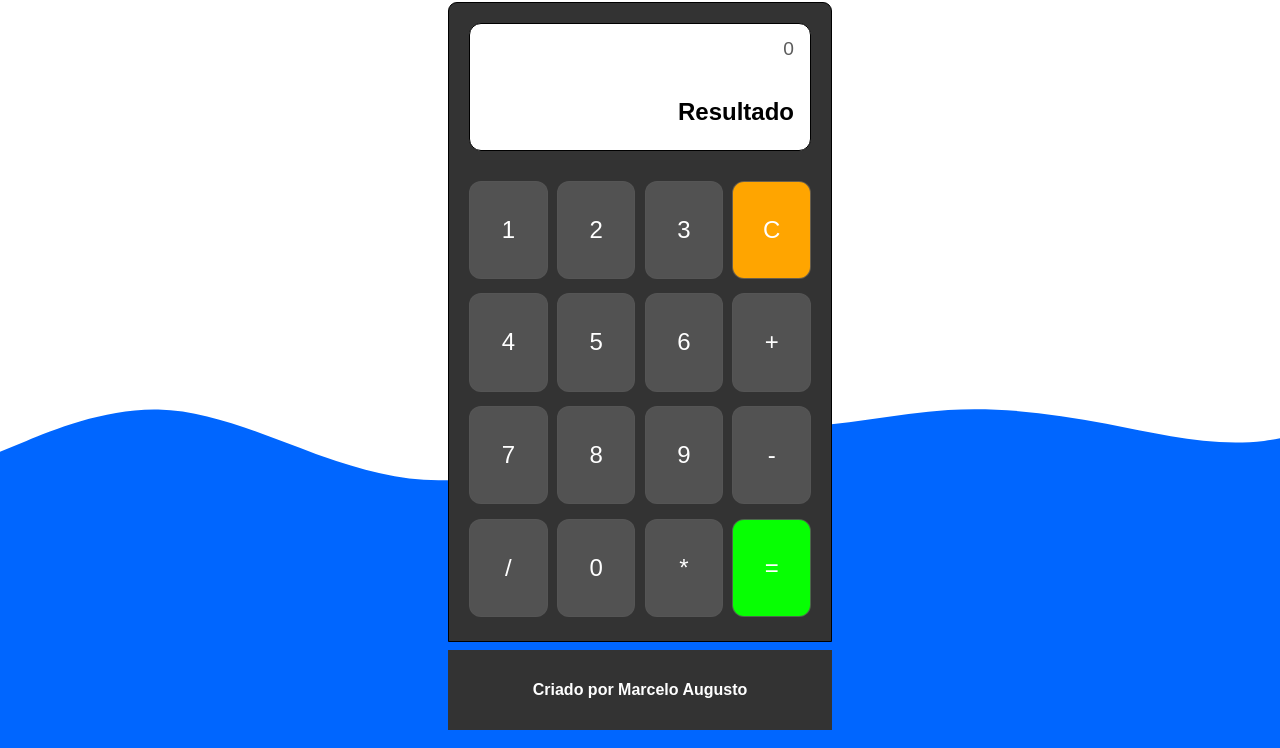
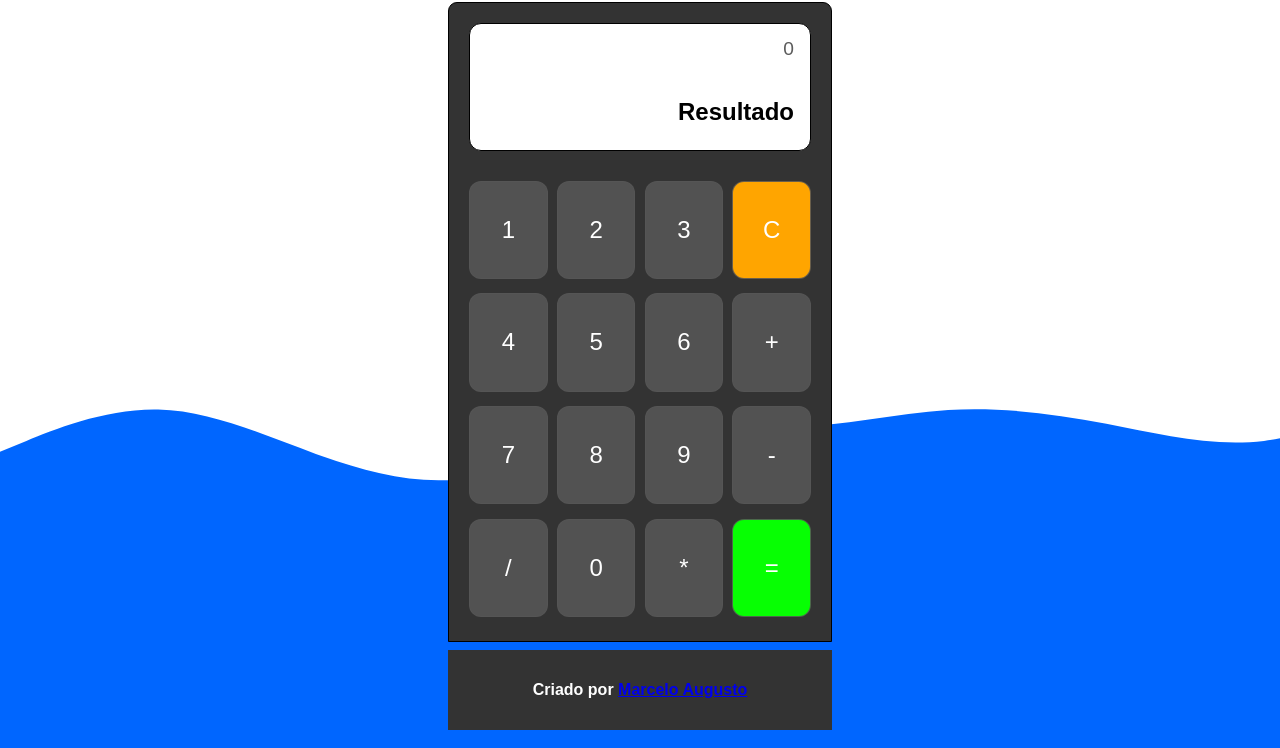
Before and after one commit to MarceloAugusto33/PROJETO-CALCULADORA, a plain HTML site: page index.html in a window 1280 px wide. Shown: the part 52-800 px from the top of the page. Drawn offline with Linux system fonts and the light colour scheme.

```diff
--- a/index.html
+++ b/index.html
@@ -8,16 +8,22 @@
 </head>
 <body>
     <main>
+        <!-- TITULO -->
         <section class="titulo">
             <h1>Calculadora Virtual</h1>
         </section>
+
+        <!-- CONTAINER DA CALCULADORA -->
         <section class="container-calculadora">
+            <!-- CONTAINER DA JANELA DE EXIBIÇÃO -->
             <section class="container-calculo">
                 <input type="text" value="0" readonly id="input-calculo">
                 <section class="container-resultado">
                     <h1 id="valor-final">Resultado</h1>
                 </section>
             </section>
+
+            <!-- CONTAINER DOS BOTOES -->
             <section class="container-botoes">
                 <button class="btn" onclick="numero(this)">1</button>
                 <button class="btn" onclick="numero(this)">2</button>
@@ -37,8 +43,10 @@
                 <button class="btn" id="func-resultado" onclick="resultado(this)">=</button>
             </section>
         </section>
+
+        <!-- CONTAINER FOOTER -->
         <section class="footer">
-            <h1>Criado por Marcelo Augusto</h1>
+            <h1>Criado por <a href="https://github.com/MarceloAugusto33">Marcelo Augusto</a></h1>
         </section>
     </main>
     <script src="src/js/script.js"></script>
--- a/src/css/style.css
+++ b/src/css/style.css
@@ -34,6 +34,7 @@ main{
     overflow: hidden;
     border: 1px solid black;
     background-color: #333;
+    transition: all 0.3s ease-in-out;
 }
 .container-calculo{
     height: 20%;
```
Also changed, not shown: src/imagens/CAPA_CALCULADORA.png (added), src/imagens/calculadora.png (deleted), 1 other file.
